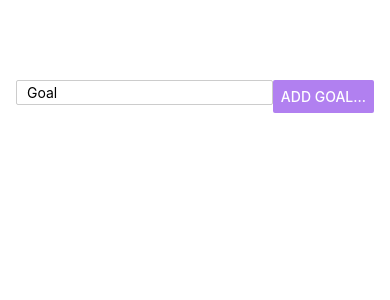
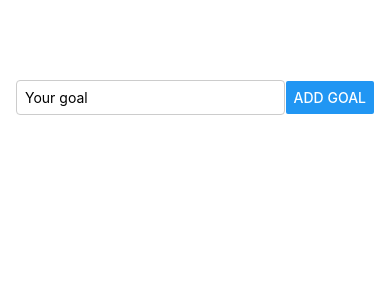
Before and after one commit to iamraselmolla/React-Native-Practise-Application, a React Native app: screen / in a window 390 px wide. Shown: the top 300 px of the page. Built offline with nearby package versions, Linux system fonts and the light colour scheme.

Commit message:
fixed the issues

```diff
--- a/App.js
+++ b/App.js
@@ -1,76 +1,47 @@
-
+// App.js
 import { useState } from 'react';
-import { Button, FlatList, ScrollView, StyleSheet, Text, TextInput, View } from 'react-native';
+import { FlatList, StyleSheet, View } from 'react-native';
 import GoalItem from './components/GoalItem';
 import GoalInput from './components/GoalInput';
 
 export default function App() {
-  const [goalInput, setGoalInput] = useState('');
   const [goals, setGoals] = useState([]);
 
-  const goalInputHandler = (text) => {
-    setGoalInput(text)
+  const addGoalHandler = (goalInput) => {
+    setGoals(currentGoals => [
+      ...currentGoals,
+      { text: goalInput, key: Math.random().toString() }
+    ]);
   };
 
-  const addGoalHandler = () => {
-    setGoals(currentGoals => [...currentGoals, {
-      text: goalInput,
-      key: Math.random().toString()
-    }]);
+  const deleteGoalHandler = (key) => {
+    setGoals(currentGoals => {
+      return currentGoals.filter(goal => goal.key !== key);
+    });
   };
-  const deleteGoalHandler = (key) => {
-    console.log(key)
-    return;
-    setGoals(currentGoals => {
-      return currentGoals.filter((goal) => goal.key !== key)
-    })
-  }
+
   return (
     <View style={styles.appContainer}>
-      <GoalInput goalInputHandler={goalInputHandler} addGoalHandler={addGoalHandler} />
-
-      <FlatList data={goals} renderItem={item => {
-        return <GoalItem deleteGoalHandler={deleteGoalHandler} item={item.item} />
-      }} alwaysBounceVertical={false} />
-
-
+      <GoalInput onAddGoal={addGoalHandler} />
+      <FlatList
+        data={goals}
+        renderItem={({ item }) => (
+          <GoalItem
+            id={item.key}
+            text={item.text}
+            onDelete={deleteGoalHandler}
+          />
+        )}
+        alwaysBounceVertical={false}
+      />
     </View>
   );
 }
 
 const styles = StyleSheet.create({
   appContainer: {
+    flex: 1,
     paddingTop: 80,
-    paddingLeft: 16,
-    paddingRight: 16
+    paddingHorizontal: 16,
   },
-  inputStyle: {
-    borderWidth: 1,
-    borderColor: '#cccccc',
-    width: '75%',
-    padding: 3,
-    marginBottom: 10,
-    paddingLeft: 10,
-    borderRadius: 2
-  },
-  inputContainer: {
-    flexDirection: 'row',
-    justifyContent: 'space-between',
-
-  },
-  goalContainer: {
-    borderTopWidth: 2,
-    marginTop: 20,
-    borderTopColor: '#cccccc',
-  },
-  goalItem: {
-    fontSize: 20,
-    padding: 10,
-    backgroundColor: '#5e0acc',
-    color: 'white',
-    borderRadius: 5,
-    marginBottom: 10,
-    textAlign: 'center',
-  }
-
 });
--- a/components/GoalInput.js
+++ b/components/GoalInput.js
@@ -1,40 +1,46 @@
-import { Button, StyleSheet, TextInput, View } from "react-native";
+// components/GoalInput.js
+import { useState } from 'react';
+import { Button, StyleSheet, TextInput, View } from 'react-native';
 
-const GoalInput = ({ addGoalHandler, goalInputHandler
+const GoalInput = ({ onAddGoal }) => {
+    const [goalInput, setGoalInput] = useState('');
 
+    const goalInputHandler = (enteredText) => {
+        setGoalInput(enteredText);
+    };
 
- }) => {
+    const addGoalHandler = () => {
+        onAddGoal(goalInput);
+        setGoalInput(''); // Clear the input after adding
+    };
+
     return (
         <View style={styles.inputContainer}>
-            <TextInput onChangeText={goalInputHandler} style={styles.inputStyle} placeholder='Goal' />
-            <View>
-                <Button onPress={addGoalHandler} color={'#b180f0'} style title='Add Goal...' />
-            </View>
+            <TextInput
+                placeholder="Your goal"
+                style={styles.inputStyle}
+                onChangeText={goalInputHandler}
+                value={goalInput}
+            />
+            <Button title="Add Goal" onPress={addGoalHandler} />
         </View>
     );
 };
+
 const styles = StyleSheet.create({
-
+    inputContainer: {
+        flexDirection: 'row',
+        justifyContent: 'space-between',
+        alignItems: 'center',
+        marginBottom: 20,
+    },
     inputStyle: {
         borderWidth: 1,
         borderColor: '#cccccc',
         width: '75%',
-        padding: 3,
-        marginBottom: 10,
-        paddingLeft: 10,
-        borderRadius: 2
-    },
-    inputContainer: {
-        flexDirection: 'row',
-        justifyContent: 'space-between',
-
-    },
-    goalContainer: {
-        borderTopWidth: 2,
-        marginTop: 20,
-        borderTopColor: '#cccccc',
+        padding: 8,
+        borderRadius: 4,
     },
 });
 
-
 export default GoalInput;
--- a/components/GoalItem.js
+++ b/components/GoalItem.js
@@ -1,27 +1,31 @@
-import { Pressable, StyleSheet, Text, View } from "react-native";
+// components/GoalItem.js
+import { Pressable, StyleSheet, Text, View } from 'react-native';
 
-const GoalItem = ({ props }) => {
+const GoalItem = ({ id, text, onDelete }) => {
     return (
-        <Pressable onPress={props.deleteGoalHandler(props.item.text).bind(this, props.id)}>
-            <View>
-                <Text style={styles.goalItem}>{props.item.text}</Text>
+        <Pressable onPress={() => onDelete(id)} style={({ pressed }) => pressed && styles.pressedItem}>
+            <View style={styles.goalItem}>
+                <Text style={styles.goalText}>{text}</Text>
             </View>
         </Pressable>
     );
 };
 
 const styles = StyleSheet.create({
-
     goalItem: {
-        fontSize: 20,
+        backgroundColor: '#5e0acc',
         padding: 10,
-        backgroundColor: '#5e0acc',
-        color: 'white',
         borderRadius: 5,
         marginBottom: 10,
+    },
+    goalText: {
+        color: 'white',
+        fontSize: 18,
         textAlign: 'center',
-    }
-
+    },
+    pressedItem: {
+        opacity: 0.5,
+    },
 });
 
 export default GoalItem;
```
